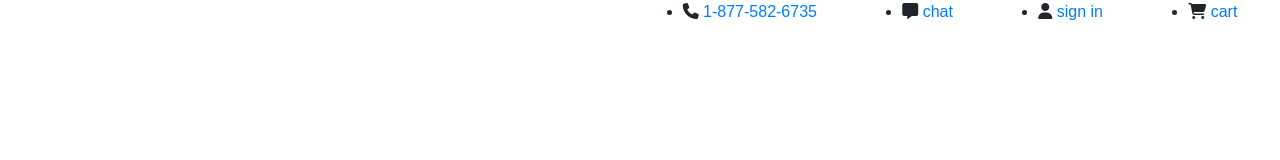
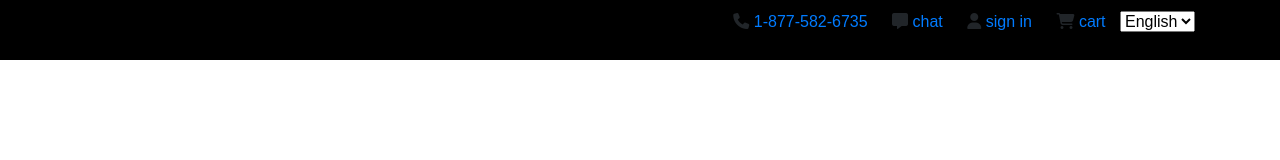
Before and after one commit to marcoC93/sass-painter, a website: page index.html in a window 1280 px wide. Drawn offline with nearby package versions, Linux system fonts and the light colour scheme.

Commit message:
bugfix header-top

```diff
--- a/index.html
+++ b/index.html
@@ -9,7 +9,9 @@
     </head>
     <body>
         <header>
+            <div class="container">
                 <nav>
+                    <div class="float-right">
                         <ul>
                             <li>
                                 <i class="fas fa-phone"></i>
@@ -28,10 +30,26 @@
                                 <a href="#"> cart</a>
                             </li>
                         </ul>
+                        <select class="" name="">
+                            <option value="">
+                                English
+                            </option>
+                            <option value="">
+                                English
+                            </option>
+                            <option value="">
+                                English
+                            </option>
+                            <option value="">
+                                English
+                            </option>
+                        </select>
+                    </div>
                 </nav>
                 <nav>
 
                 </nav>
+            </div>
         </header>
         <main>
 
--- a/src/css/_header.scss
+++ b/src/css/_header.scss
@@ -1,13 +1,21 @@
 header {
     background-color: $primary_background ;
+    &:after {
+        @include clearfix;
+    }
 }
 nav {
     ul {
-        @include flex-menu-row ;
-        width: 50%;
-        float: right;
+        display: inline-block;
+        // width: 50%;
+        li {
+            display: inline-block;
+            padding: 10px;
+        }
 
     }
-
+    .float-right:after{
+        @include clearfix ;
+    }
 
 }
--- a/src/css/_mixins.scss
+++ b/src/css/_mixins.scss
@@ -3,3 +3,8 @@
     flex-direction: row;
     justify-content: space-around;
 }
+@mixin clearfix {
+    display: table;
+    content: '';
+    clear: both;
+}
```
Also changed, not shown: public/style.css. Lines whose indentation alone changed are shown as unchanged.
